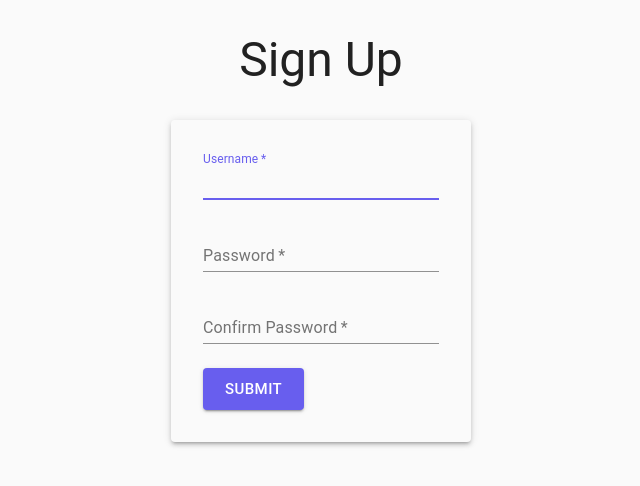
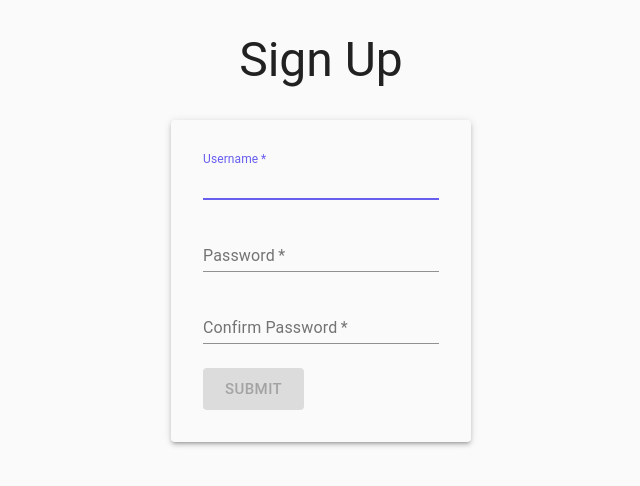
Before and after one commit to likesalmon/tst-tech-assessment-ammon-morris, a React (Create React App) app: page / in a window 1280 px wide. Shown: the top 486 px of the page, without its empty margins (319-959 px from the left). Built offline with nearby package versions, Linux system fonts and the light colour scheme; the HTML template or start-up script is replaced by a standard one.

Commit message:
fix(Signup): return true if str.length is falsy

```diff
--- a/src/containers/Signup.tsx
+++ b/src/containers/Signup.tsx
@@ -23,7 +23,7 @@ const handleChange = (dispatch: React.Dispatch<string>) => (
 /**
  * Returns true if the string is empty.
  */
-const isEmpty = (str: string): boolean => Boolean(str.length);
+const isEmpty = (str: string): boolean => !Boolean(str.length);
 
 /**
  * ############################################################################
@@ -97,6 +97,7 @@ const Signup: FunctionComponent = () => {
             color="primary"
             variant="contained"
             size="large"
+            data-testid="submit"
           >
             Submit
           </Button>
```
